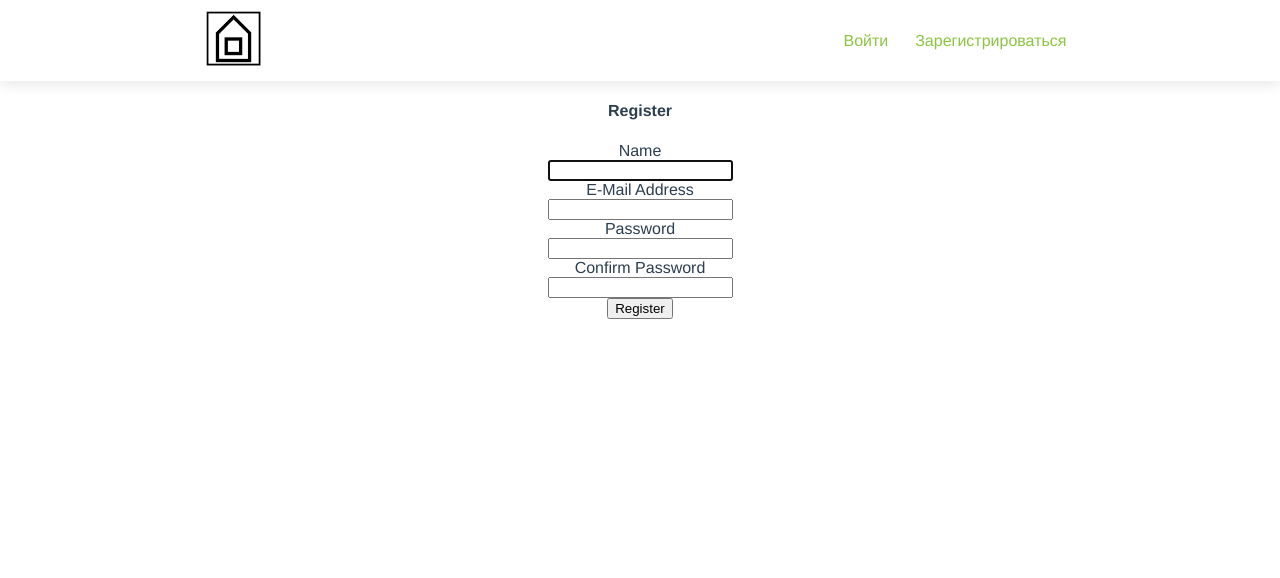
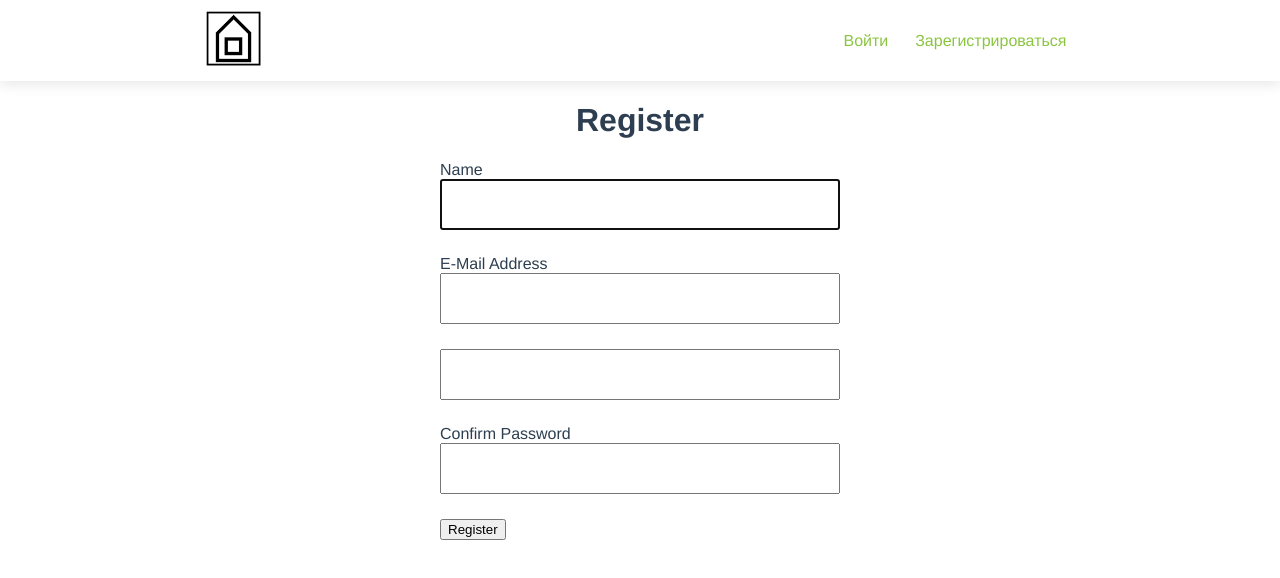
Before and after one commit to KamilLatipov/CottageBooking_VueJs, a Vue app: page /Registration in a window 1280 px wide. Shown: the top 578 px of the page. Built offline with nearby package versions, Linux system fonts and the light colour scheme; what vue-agile would draw is missing.

Commit message:
Main-page carousel changes

```diff
--- a/src/views/Home.vue
+++ b/src/views/Home.vue
@@ -39,4 +39,60 @@
   }
 </script>
 <style>
+  .agile__dots {
+    display: flex;
+    justify-content: space-between;
+
+    width: 100px;
+    bottom: -120px;
+    left: 50%;
+    position: absolute;
+    transform: translateX(-50%);
+  }
+  .agile__dot button {
+    background-color: white;
+
+    height: 20px;
+    width: 20px;
+
+    border: 1.5px solid black;
+    border-radius: 50% 50%;
+  }
+  .agile__dot--current button{
+    background-color: rgba(139,197,64, 0.4);
+  }
+  .agile__dot:hover button{
+    opacity: 0.8;
+    background-color: #8bc540;
+  }
+  .main__item  {
+    display: flex;
+    justify-content: space-around;
+
+    margin-top: 60px;
+    height: 100%;
+  }
+  .agile__nav-button {
+     background: transparent;
+     border: none;
+     color: black;
+     cursor: pointer;
+     font-size: 37px;
+     height: 100%;
+     position: absolute;
+     top: 0;
+     transition-duration: .3s;
+     width: 90px;
+    opacity: 0.6;
+   }
+  .agile__nav-button:hover {
+    background-color: rgba(139,197,64, 0.14);
+    opacity: 1;
+  }
+  .agile__nav-button--next {
+    right: 0;
+  }
+  .agile__nav-button--prev {
+    left: 0;
+  }
 </style>
--- a/src/views/Register.vue
+++ b/src/views/Register.vue
@@ -1,26 +1,27 @@
 <template>
     <div>
-        <h4>Register</h4>
+        <h1>Register</h1>
         <form @submit.prevent="register">
+            <ul class="user-form">
+                <li class="user-form__login user-form__item">
                     <label for="name">Name</label>
-            <div>
                     <input id="name" type="text" v-model="name" required autofocus>
-            </div>
+                </li>
+                <li class="user-form__password user-form__item">
                     <label for="email" >E-Mail Address</label>
-            <div>
                     <input id="email" type="email" v-model="email" required>
-            </div>
-            <label for="password">Password</label>
-            <div>
+                <li class="user-form__sign-in user-form__item">
+                    <label for="password"></label>
                     <input id="password" type="password" v-model="password" required>
-            </div>
+                </li>
+                <li class="user-form__sign-in user-form__item">
                     <label for="password-confirm">Confirm Password</label>
-            <div>
                     <input id="password-confirm" type="password" v-model="password_confirmation" required>
-            </div>
-            <div>
+                </li>
+                <li class="user-form__sign-in user-form__item">
                     <button type="submit">Register</button>
-            </div>
+                </li>
+            </ul>
         </form>
     </div>
 </template>
@@ -53,5 +54,28 @@
 </script>
 
 <style scoped>
+    .user-form {
+        display: flex;
+        flex-wrap: wrap;
 
+        width: 400px;
+
+        padding: 0;
+        margin: 0 auto;
+    }
+    .user-form__item {
+        display: flex;
+        flex-wrap: wrap;
+
+        width: 500px;
+
+        padding-bottom: 25px;
+    }
+    input {
+        height: 45px;
+        width: 100%;
+
+        font-size: 20px;
+        line-height: 26px;
+    }
 </style>
```
Lines whose indentation alone changed are shown as unchanged.
